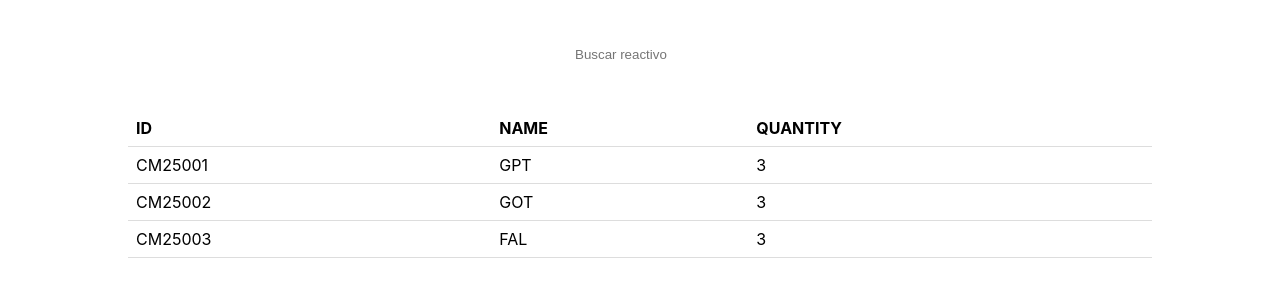
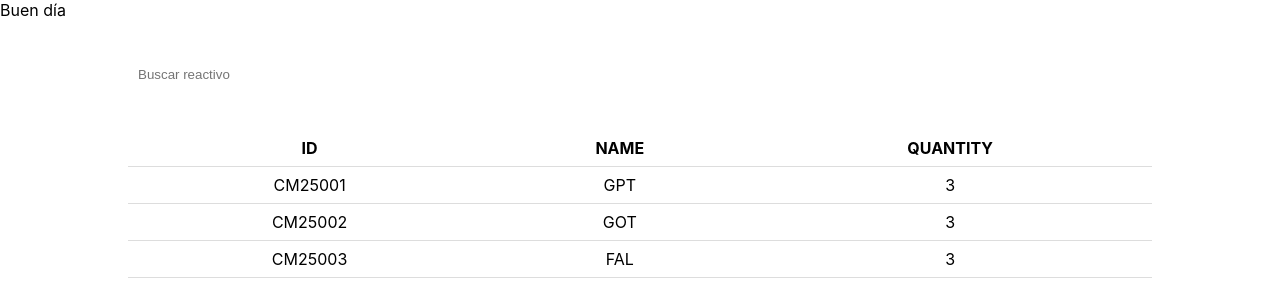
Before and after one commit to PabloSantaMaria/Dispen-Stock, a React (Create React App) app: page / in a window 1280 px wide. Shown: the top 304 px of the page. Built offline with nearby package versions, Linux system fonts and the light colour scheme.

Commit message:
Header y Greeting components, agrego Sass

```diff
--- a/package.json
+++ b/package.json
@@ -6,6 +6,7 @@
     "@testing-library/jest-dom": "^4.2.4",
     "@testing-library/react": "^9.5.0",
     "@testing-library/user-event": "^7.2.1",
+    "node-sass": "^4.14.1",
     "react": "^16.13.1",
     "react-dom": "^16.13.1",
     "react-scripts": "3.4.3"
--- a/src/App.css
+++ b/src/App.css
@@ -3,7 +3,7 @@
 }
 
 .App {
-  text-align: center;
+
 }
 
 .App-logo {
--- a/src/App.js
+++ b/src/App.js
@@ -2,9 +2,11 @@ import React from 'react';
 import './App.css';
 
 import ItemTable from './components/item-table/ItemTable';
+import Header from './components/header/Header';
 
 const App = () => (
   <div className='App'>
+    <Header />
     <ItemTable/>
   </div>
 )
--- /dev/null
+++ b/src/components/greeting/Greeting.jsx
@@ -0,0 +1,20 @@
+import React from 'react';
+
+const Greeting = ({date}) => {
+  const hours = date.getHours();
+  let greeting = '';
+
+  if (hours < 12)
+    greeting = 'Buen día';
+  else if (hours > 20)
+    greeting = 'Buenas noches';
+  else
+    greeting = 'Buenas tardes';
+
+  return (
+  <div className='Greeting'>
+        <span>{greeting}</span>
+  </div>
+)}
+
+export default Greeting;
--- /dev/null
+++ b/src/components/header/Header.jsx
@@ -0,0 +1,13 @@
+import React from 'react';
+import Greeting from '../greeting/Greeting';
+
+const Header = () => (
+  <div className='Header'>
+    {/* Logo */}
+
+    <Greeting date={new Date()}/>
+    {/* User */}
+  </div>
+)
+
+export default Header;
--- a/src/components/input-search/InputSearch.jsx
+++ b/src/components/input-search/InputSearch.jsx
@@ -1,6 +1,6 @@
 import React from 'react';
 
-import './input-search.styles.css';
+import './input-search.styles.scss';
 
 const InputSearch = ({placeholder, onChange}) => (
   <input
--- a/src/components/item-table/ItemTable.jsx
+++ b/src/components/item-table/ItemTable.jsx
@@ -1,5 +1,5 @@
 import React from 'react';
-import './item-table.styles.css';
+import './item-table.styles.scss';
 
 import Item from '../item/Item';
 import itemsData from './items-data';
--- a/src/components/item-table/item-table.styles.css
+++ b/src/components/item-table/item-table.styles.scss
@@ -10,7 +10,7 @@ table {
 
 th, td {
   padding: 8px;
-  text-align: left;
+  text-align: center;
   border-bottom: 1px solid #ddd;
 }
 
```
Also changed, not shown: src/components/header/header.scss (added), src/components/input-search/input-search.styles.scss (renamed from src/components/input-search/input-search.styles.css), 1 other file (tests, documents, lock files or other folders).
